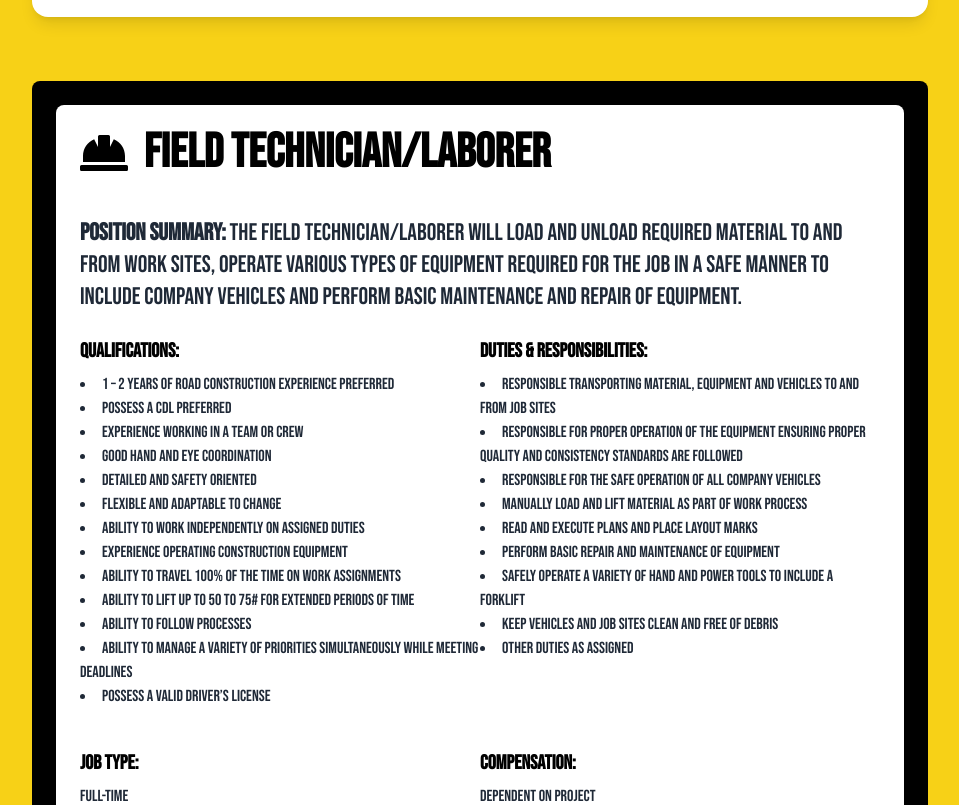
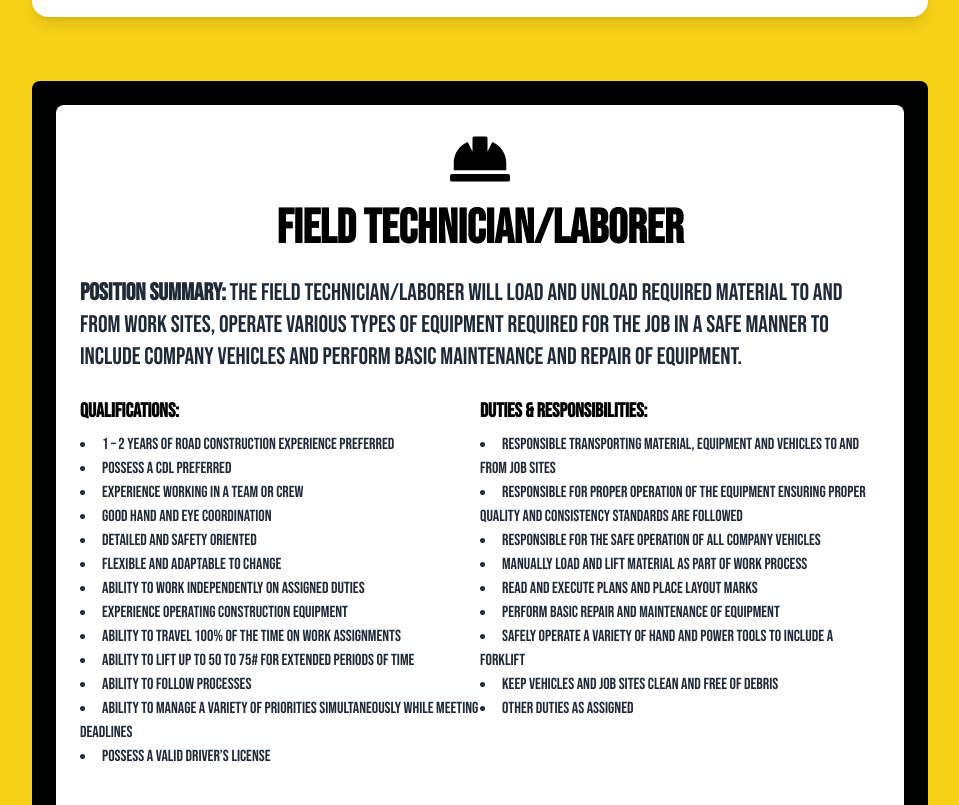
Before and after one commit to JoedyMcconn/SANBARCC, a Next.js app in the folder frontend/: page /job-opportunities in a window 1280 px wide. Shown: the part 915-1720 px from the top of the page, without its empty margins (160-1119 px from the left). Built offline with nearby package versions, Linux system fonts and the light colour scheme.

Commit message:
fixing icons on job opportunities page

```diff
--- a/frontend/src/app/job-opportunities/page.tsx
+++ b/frontend/src/app/job-opportunities/page.tsx
@@ -17,10 +17,13 @@ function JobPosition({ title, icon, summary, qualifications, responsibilities, j
     return (
         <div className="w-full max-w-4xl mx-auto bg-black p-6 rounded-lg mb-12">
             <div className="bg-white p-6 rounded-lg flex flex-wrap">
-                <div className="w-auto text-center mb-6">
-                    <h2 className="text-4xl lg:text-5xl font-semibold text-black mb-4 flex justify-center items-center">
-                        {icon}
-                        <span className="ml-4">{title}</span>
+                <div className="w-full text-center mb-6">
+                    {/* Move the icon above the title and make it centered */}
+                    <div className="flex justify-center mb-4">
+                        <span className="text-5xl lg:text-6xl">{icon}</span>
+                    </div>
+                    <h2 className="text-4xl lg:text-5xl font-semibold text-black">
+                        {title}
                     </h2>
                 </div>
                 <div className="w-full">
```
